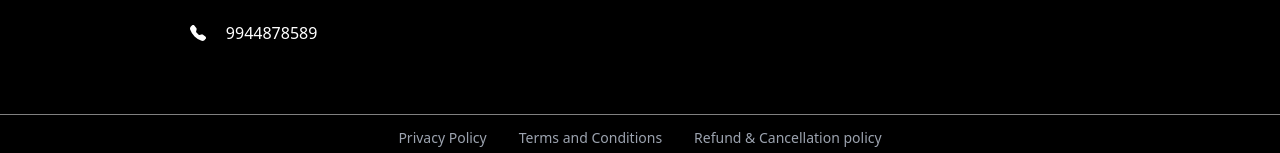
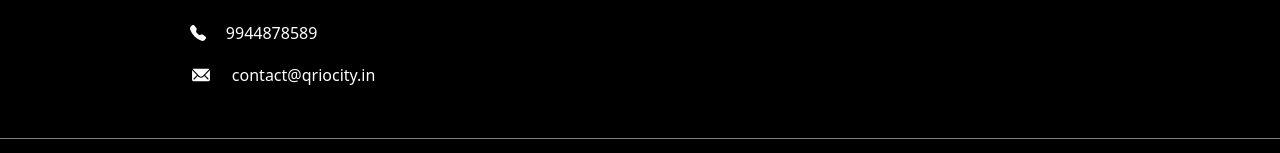
Before and after one commit to Qriocity-Company/Qriocity, a React (Vite) app: page / in a window 1280 px wide. Shown: the part 3941-4094 px from the top of the page. Built offline with nearby package versions, Linux system fonts and the light colour scheme.

Commit message:
Update Footer.jsx

```diff
--- a/src/components/Footer.jsx
+++ b/src/components/Footer.jsx
@@ -12,7 +12,7 @@ import pin from "../assets/geo-alt-fill.svg";
 import phone from "../assets/telephone-fill.svg";
 import "../styles/Footer.css";
 import { Link } from "react-router-dom";
-
+import { IoIosMail } from "react-icons/io";
 export const Footer = () => {
   return (
     <>
@@ -35,6 +35,10 @@ export const Footer = () => {
             <div className="footer-item address pl-8 ">
               <img src={phone} alt="" className="icon" />
               <div>9944878589</div>
+            </div>
+            <div className="footer-item mail pl-8 ">
+              <IoIosMail size={22} />
+              <div>contact@qriocity.in</div>
             </div>
           </div>
 
```
